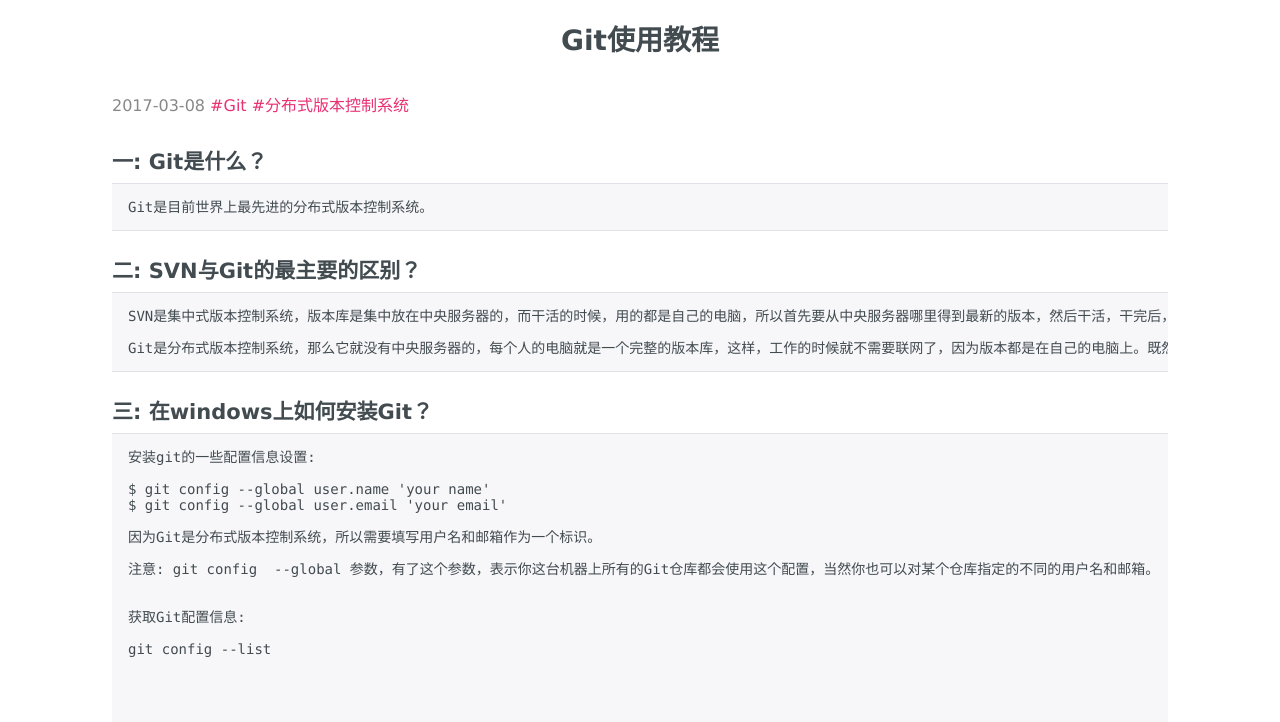
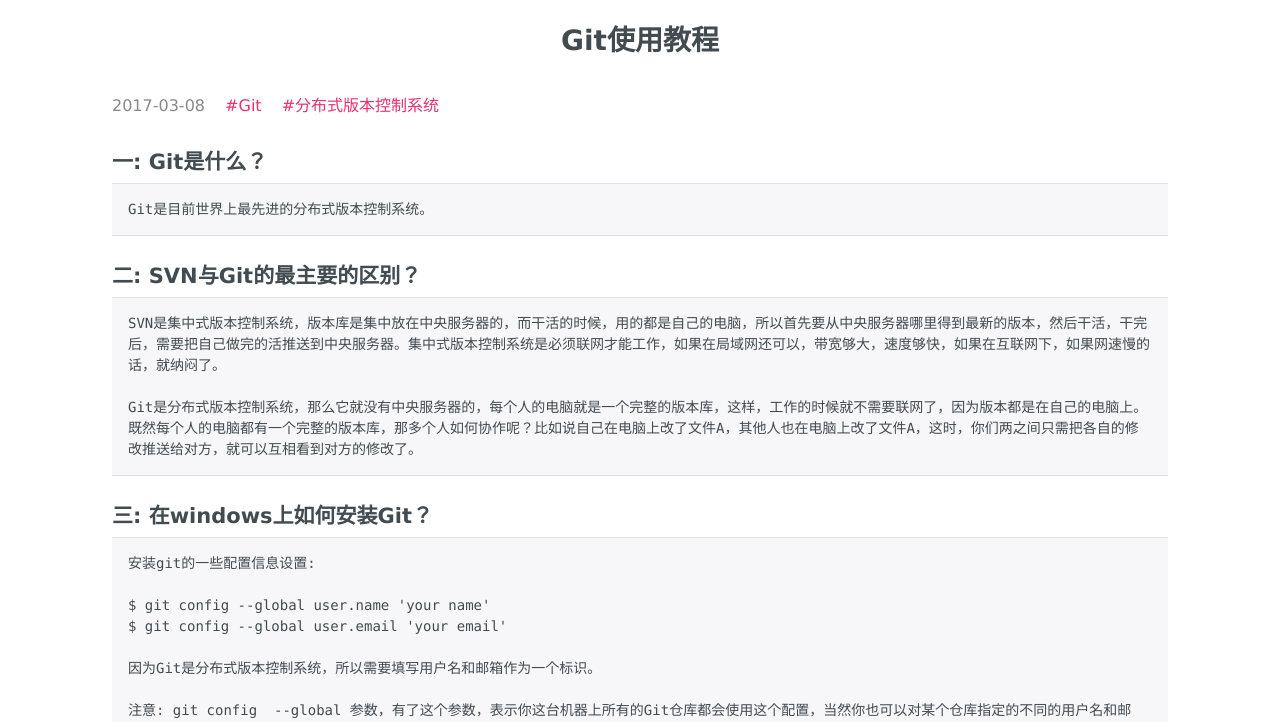
Before and after one commit to yanmuxiao/yanmuxiao.github.io, a plain HTML site: page git.html in a window 1280 px wide. Shown: the part 63-785 px from the top of the page. Drawn offline with nearby package versions, Linux system fonts and the light colour scheme; some packages are replaced by stand-ins of ours.

Commit message:
main.css

```diff
--- a/main.css
+++ b/main.css
@@ -133,7 +133,6 @@
 }
 .entry pre {
 	padding: 15px 16px;
-	line-height: 16px;
 	font-size: 14px;
 	white-space: pre;
 	word-wrap: normal;
@@ -142,7 +141,10 @@
 	border: 1px solid #e1e1e8;
 	border-right: none;
 	border-left: none;
-	background-color: #f7f7f9
+	background-color: #f7f7f9;
+	word-break: break-all;
+    white-space: pre-wrap;
+    line-height: 1.5;
 }
 .entry ol, .entry ul {
 	padding-left: 32px
@@ -246,7 +248,8 @@
 .entry a {
 	padding-bottom: .025em;
 	color: #E93071;
-	text-decoration: none
+	text-decoration: none;
+	margin-left: 15px;
 }
 .entry a[href^="javascript:"], .entry a[onclick] {
 	margin: 0 .25em;
```
